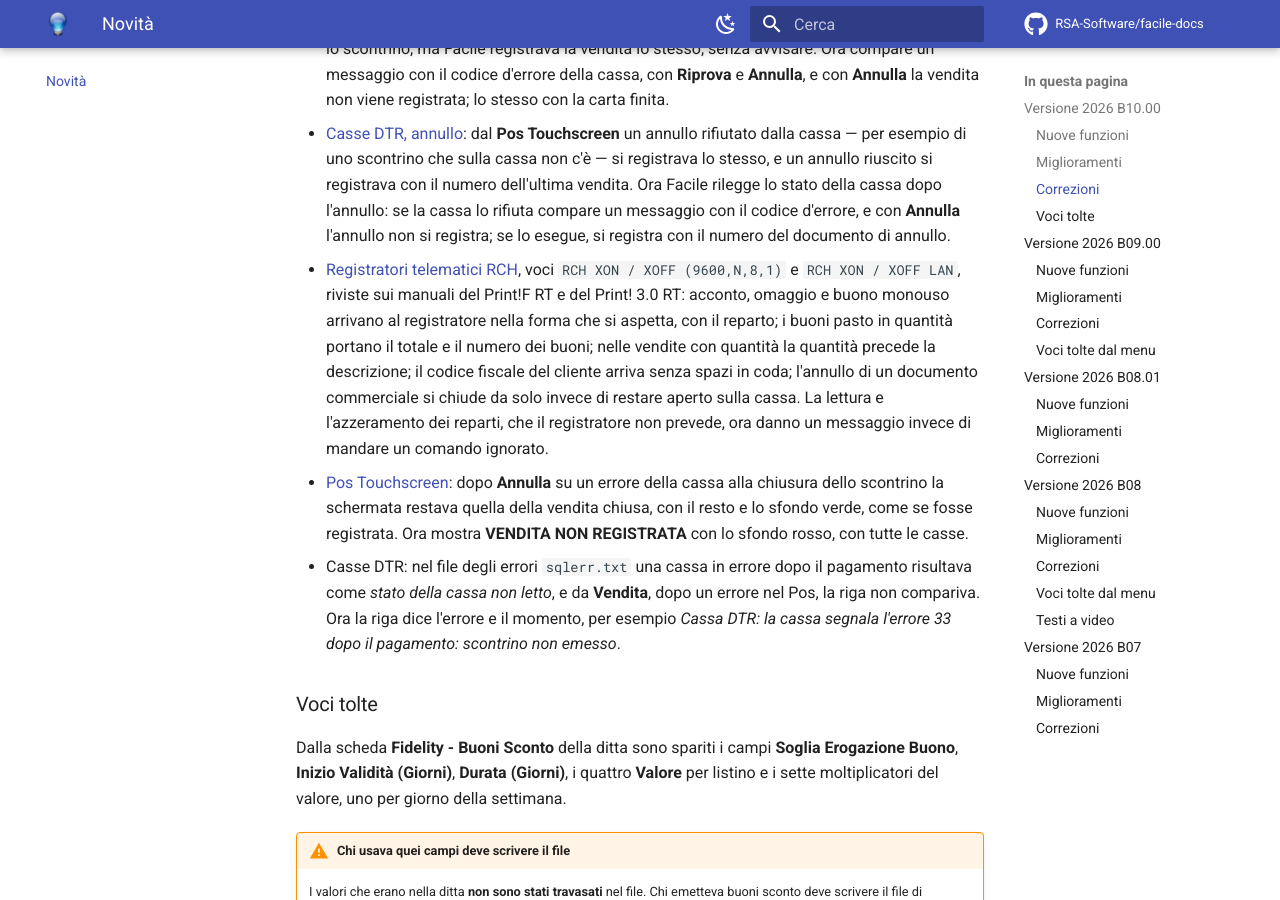
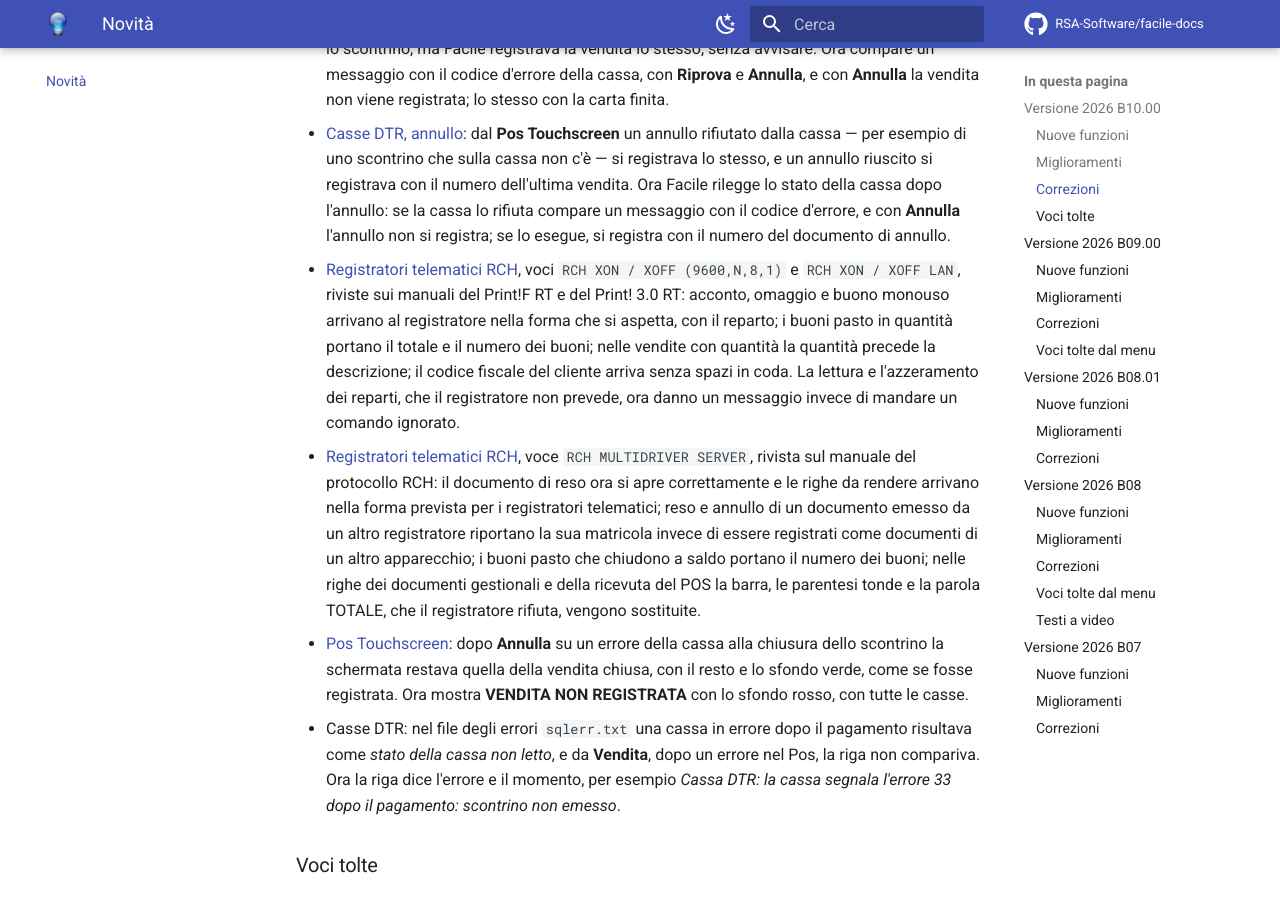
Before and after one commit to RSA-Software/facile-docs, an MkDocs documentation site: the page built from docs/novita/index.md, in a window 1280 px wide and 900 px high, scrolled down 3792 px. Built offline with MkDocs 1.6.1 and Material for MkDocs 9.7.7, drawn with Linux system fonts in a browser that asks for light colours; comment, search, counter and statistics services are not loaded.

Commit message:
Registratori RCH: annullo XON/XOFF senza pagamento, correzioni del Multidriver
Co-Authored-By: Claude Fable 5.2 <noreply@anthropic.com>

```diff
--- a/docs/novita/index.md
+++ b/docs/novita/index.md
@@ -186,10 +186,18 @@ c'è un modello da scaricare.
   monouso arrivano al registratore nella forma che si aspetta, con il reparto;
   i buoni pasto in quantità portano il totale e il numero dei buoni; nelle
   vendite con quantità la quantità precede la descrizione; il codice fiscale
-  del cliente arriva senza spazi in coda; l'annullo di un documento
-  commerciale si chiude da solo invece di restare aperto sulla cassa. La
+  del cliente arriva senza spazi in coda. La
   lettura e l'azzeramento dei reparti, che il registratore non prevede, ora
   danno un messaggio invece di mandare un comando ignorato.
+- [Registratori telematici RCH](../moduli/casse-bilance/registratori/rch.md#multidriver-di-rch),
+  voce `RCH MULTIDRIVER SERVER`, rivista sul manuale del protocollo RCH: il
+  documento di reso ora si apre correttamente e le righe da rendere arrivano
+  nella forma prevista per i registratori telematici; reso e annullo di un
+  documento emesso da un altro registratore riportano la sua matricola
+  invece di essere registrati come documenti di un altro apparecchio; i buoni
+  pasto che chiudono a saldo portano il numero dei buoni; nelle righe dei
+  documenti gestionali e della ricevuta del POS la barra, le parentesi tonde
+  e la parola TOTALE, che il registratore rifiuta, vengono sostituite.
 - [Pos Touchscreen](../moduli/vendite/vendita-al-banco.md#quando-si-chiude-lo-scontrino):
   dopo **Annulla** su un errore della cassa alla chiusura dello scontrino la
   schermata restava quella della vendita chiusa, con il resto e lo sfondo
```
Also changed, not shown: docs/moduli/casse-bilance/registratori/rch.md (+1 -1 lines).
